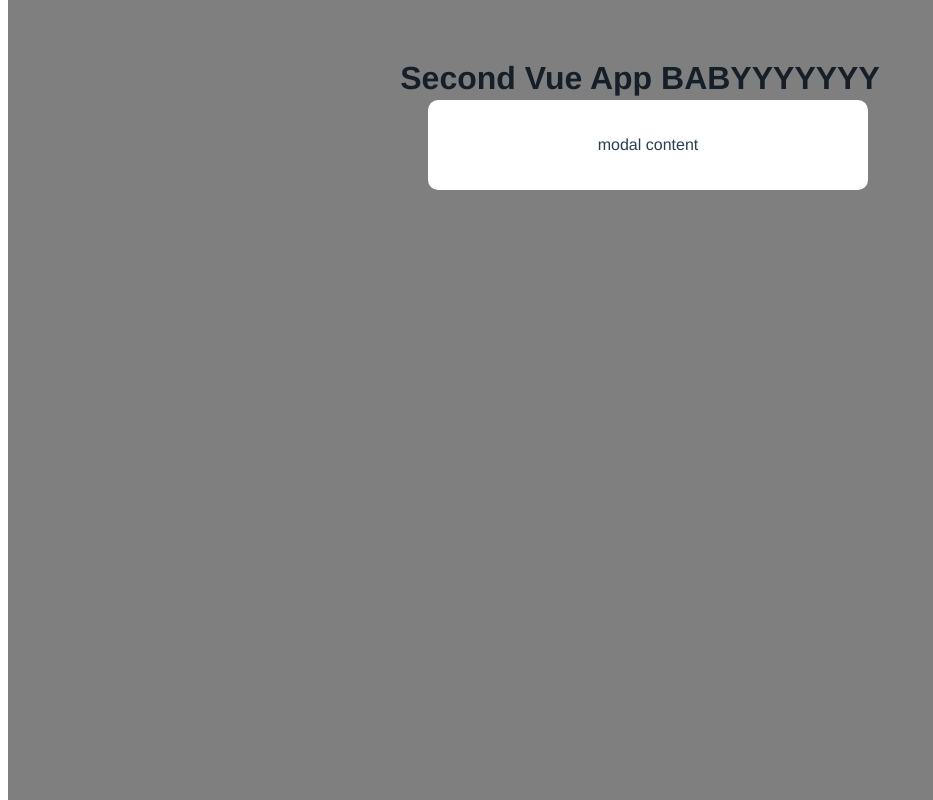
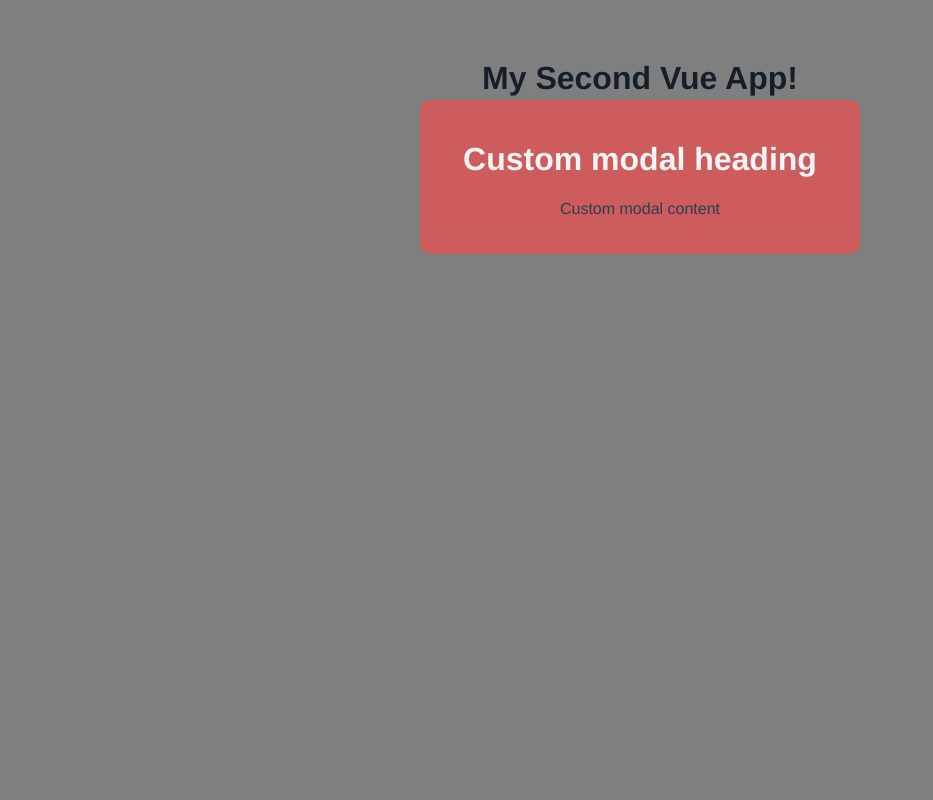
Before and after one commit to dennis-kurochkin/vue-modal-project, a Vue app: page / in a window 1280 px wide. Both pictures are taken after a click on the button "Open modal". Shown: the whole page, without its empty margins (0-933 px from the left). Built offline with nearby package versions, Linux system fonts and the light colour scheme.

Commit message:
feat(modal): add theme props

```diff
--- a/src/App.vue
+++ b/src/App.vue
@@ -1,7 +1,11 @@
 <template>
   <h1>{{ title }}</h1>
   <button type="button" @click="toggleModal">Open modal</button>
-  <Modal v-show="showingModal"/>
+  <Modal v-show="showingModal"
+         :title="modal.title"
+         :content="modal.content"
+         theme="sale"
+  />
 </template>
 
 <script>
@@ -14,7 +18,11 @@ export default {
   },
   data() {
     return {
-      title: 'Second Vue App BABYYYYYYY',
+      title: 'My Second Vue App!',
+      modal: {
+        title: 'Custom modal heading',
+        content: 'Custom modal content',
+      },
       showingModal: false,
     };
   },
--- /dev/null
+++ b/src/assets/global.css
@@ -0,0 +1,3 @@
+body {
+    margin: 0;
+}
--- a/src/components/Modal.vue
+++ b/src/components/Modal.vue
@@ -1,12 +1,23 @@
 <template>
   <div class="backdrop">
-        <div class="modal">
-            <p>modal content</p>
+    <div class="modal" :class="{ sale: theme === 'sale' }">
+      <h1>{{ title }}</h1>
+      <p>{{ content }}</p>
     </div>
   </div>
 </template>
 
-<style scoped>
+<script>
+export default {
+  props: [
+    'title',
+    'content',
+    'theme',
+  ],
+};
+</script>
+
+<style>
 .modal {
   width: 400px;
   padding: 20px;
@@ -14,11 +25,26 @@
   background: white;
   border-radius: 10px;
 }
+
 .backdrop {
   top: 0;
   position: fixed;
-    background: rgba(0,0,0,0.5);
+  background: rgba(0, 0, 0, 0.5);
   width: 100%;
   height: 100%;
 }
+
+.modal h1 {
+  padding: 0;
+  color: #03cfb4;
+  border: none;
+}
+
+.modal.sale {
+  background: indianred;
+}
+
+.modal.sale h1 {
+  color: whitesmoke;
+}
 </style>
--- a/src/main.js
+++ b/src/main.js
@@ -1,4 +1,5 @@
 import { createApp } from 'vue'
 import App from './App.vue'
+import './assets/global.css';
 
 createApp(App).mount('#app')
```
Also changed, not shown: 1 other file (tests, documents, lock files or other folders). Lines whose indentation alone changed are shown as unchanged.
